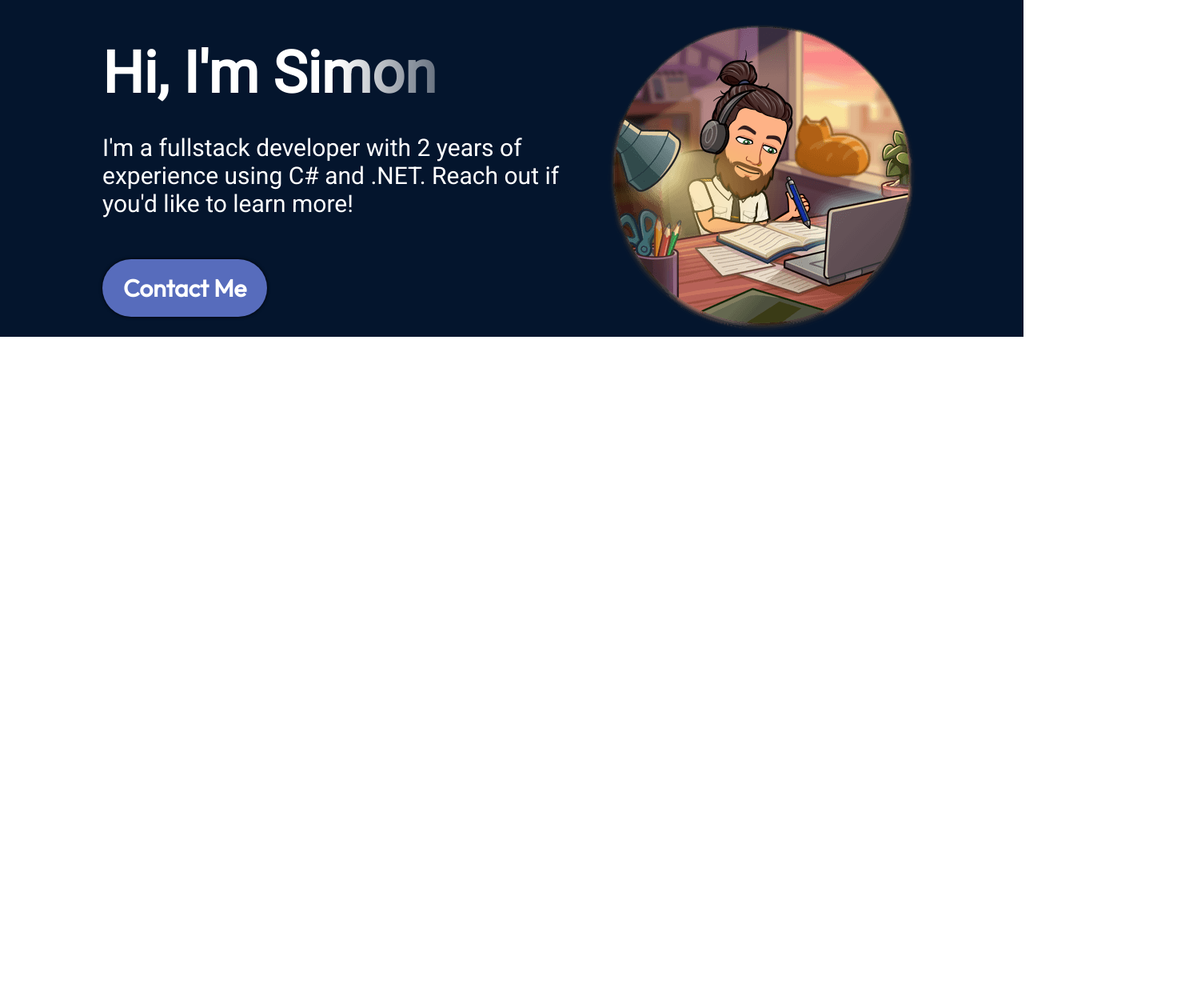
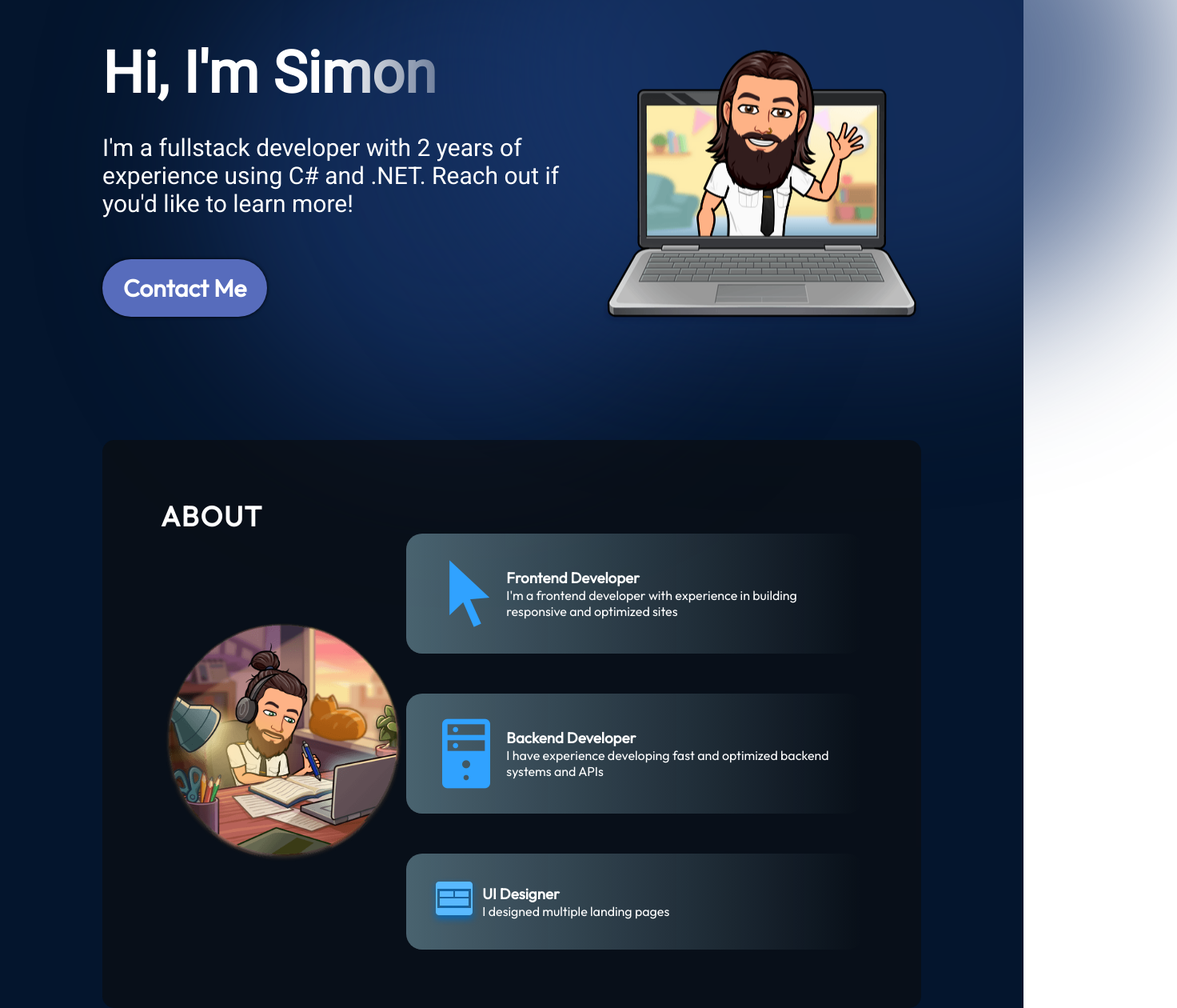
Before and after one commit to DahBoneDokkta/my-react-portfolio, a React (Vite) app: page / in a window 1280 px wide. Shown: the part 127-1387 px from the top of the page at 80% size, 1472 px wide, since content can reach past the window. Before the commit the page ends 800 px from the top, so only its background shows below. Built offline with nearby package versions, Linux system fonts and the light colour scheme.

Commit message:
Working on the about section with styling and design

```diff
--- a/src/App.jsx
+++ b/src/App.jsx
@@ -1,12 +1,14 @@
 import styles from "./App.module.css"
 import { Navbar } from "./components/Navbar/Navbar";
 import { Hero } from "./components/Hero/Hero";
+import { About } from "./components/About/About";
 
 function App() {
   return (
     <div className={styles.App}>
       <Navbar />
       <Hero />
+      <About />
     </div>
   );
 }
--- /dev/null
+++ b/src/components/About/About.jsx
@@ -0,0 +1,49 @@
+import React from 'react'
+import styles from './About.module.css'
+import { getImageUrl } from '../../utils';
+
+export const About = () => {
+    return (
+        <section className={styles.container}>
+            <h2 className={styles.title}>About</h2>
+            <div className={styles.content}>
+                <img
+                src={getImageUrl("about/aboutMe.PNG")}
+                alt="Me sitting with a laptop"
+                className={styles.aboutImage}
+            />
+            <ul className={styles.aboutItems}>
+                <li className={styles.aboutItem}>
+                    <img src={getImageUrl("about/cursoricon.png")} alt="Cursor icon" />
+                    <div className={styles.aboutItemText}>
+                        <h3>Frontend Developer</h3>
+                        <p>
+                        I'm a frontend developer with experience in building responsive
+                        and optimized sites
+                        </p>
+                    </div>
+                </li>
+                <li className={styles.aboutItem}>
+                    <img src={getImageUrl("about/servericon.png")} alt="Server icon" />
+                    <div className={styles.aboutItemText}>
+                        <h3>Backend Developer</h3>
+                        <p>
+                        I have experience developing fast and optimized backend systems
+                        and APIs
+                        </p>
+                    </div>
+                </li>
+                <li className={styles.aboutItem}>
+                    <img src={getImageUrl("about/uidesign.png")} alt="UI icon" />
+                    <div className={styles.aboutItemText}>
+                        <h3>UI Designer</h3>
+                        <p>
+                        I designed multiple landing pages
+                        </p>
+                    </div>
+                </li>
+            </ul>
+            </div>
+        </section>
+    );
+};
--- /dev/null
+++ b/src/components/About/About.module.css
@@ -0,0 +1,49 @@
+@import "../../vars.css";
+
+.container {
+    position: relative;
+    background-color: rgba(12, 12, 12, 0.6);
+    border-radius: 15px;
+    padding: 73px;
+    margin-top: 129px;
+    z-index: 1;
+    margin-left: 10%;
+    margin-right: 10%;
+}
+
+.title {
+    color: var(--color-text);
+    font-size: 35px;
+    font-weight: 700;
+    letter-spacing: 1.75px;
+    text-transform: uppercase;
+}
+
+.content {
+    display: flex;
+    flex-direction: row;
+    align-items: center;
+}
+
+.aboutImage {
+    width: 35%;
+}
+
+.aboutItems {
+    color: var(--color-text);
+    display: flex;
+    flex-direction: column;
+    gap: 50px;
+}
+
+.aboutItem {
+    display: flex;
+    flex-direction: row;
+    align-items: center;
+    border-radius: 20px;
+    list-style: none;
+    padding: 25px;
+    background-image: linear-gradient(90deg,
+    rgba(165, 215, 232, 0.42) 0%,
+    rgba(255, 255, 255, 0) 100%);
+}
--- a/src/components/Hero/Hero.jsx
+++ b/src/components/Hero/Hero.jsx
@@ -13,7 +13,7 @@ export const Hero = () => {
                 <a href="mailto:simon.arnar@gmail.com" className={styles.ContactBtn}>
                     Contact Me</a>
             </div>
-            <img src={getImageUrl("hero/meWorking.PNG")} alt="Hero image of me" className={styles.heroImg} />
+            <img src={getImageUrl("hero/meInLaptop.PNG")} alt="Hero image of me" className={styles.heroImg} />
             <div className={styles.topBlur}></div>
             <div className={styles.bottomBlur}></div>
     </section>
--- a/src/components/Hero/Hero.module.css
+++ b/src/components/Hero/Hero.module.css
@@ -49,3 +49,63 @@
     padding: 17px 26px;
     box-shadow: 0 0 4px 0 rgba(0, 0, 0.25);
 }
+
+.heroImg {
+    width: 50%;
+    z-index: 1;
+
+    animation-name: floating;
+    animation-duration: 3s;
+    animation-iteration-count: infinite;
+    animation-timing-function: ease-in-out;
+}
+
+@keyframes floating {
+    0% {
+        transform: translate(0, 0px);
+    }
+    50% {
+        transform: translate(0, 10px);
+    }
+    100% {
+        transform: translate(0, -0px);
+    }
+}
+
+.topBlur {
+    position: absolute;
+    width: 50vw;
+    height: 50vw;
+    min-width: 350px;
+    min-height: 350px;
+    top: -128px;
+    left: 10vw;
+    border-radius: 764px;
+    background: rgba(25, 55, 109, 0.7);
+    filter: blur(100px);
+
+    z-index: 0;
+}
+.bottomBlur {
+    position: absolute;
+    width: 70vw;
+    height: 50vw;
+    min-width: 250px;
+    min-height: 350px;
+    top: -256px;
+    right: -25vw;
+    border-radius: 764px;
+    background: rgba(25, 55, 109, 0.7);
+    filter: blur(100px);
+    z-index: 0;
+}
+
+@media screen and (max-width: 830px) {
+    .container {
+        flex-direction: column-reverse;
+    }
+
+    .content {
+        align-items: center;
+    }
+}
```
Also changed, not shown: public/assets/about/aboutMe.PNG (added), public/assets/about/uidesign.png (added).
